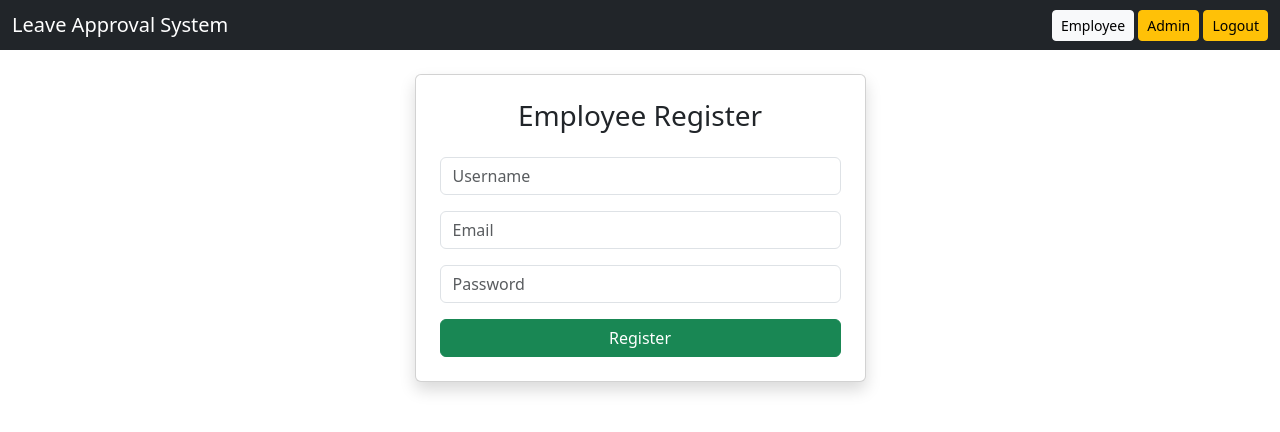
After one commit to Sudhevan01/LEAVE_APROVAL_SYSTEM, a Django app: page /register/ in a window 1280 px wide. The commit adds this page. Shown: the top 432 px of the page. Run offline with Django 5.2, Linux system fonts and the light colour scheme.

Commit message:
created registerpage, login page

```diff
--- a/leaveapp/templates/base.html
+++ b/leaveapp/templates/base.html
@@ -1,5 +1,6 @@
 <!DOCTYPE html>
 <html lang="en">
+
 <head>
     <meta charset="UTF-8">
     <meta name="viewport" content="width=device-width, initial-scale=1.0">
@@ -8,6 +9,7 @@
     <!-- Bootstrap -->
     <link href="https://cdn.jsdelivr.net/npm/bootstrap@5.3.0/dist/css/bootstrap.min.css" rel="stylesheet">
 </head>
+
 <body>
 
     <!-- Navbar -->
@@ -18,14 +20,17 @@
                 <span class="navbar-toggler-icon"></span>
             </button>
             <div>
-                <a href="/" class="btn btn-light btn-sm">
+                <a href="/dashboard/" class="btn btn-light btn-sm">
                     Employee
                 </a>
 
                 <a href="/admin-dashboard/" class="btn btn-warning btn-sm">
                     Admin
-        </a>
-</div>
+                </a>
+                <a href="/login/" class="btn btn-warning btn-sm">
+                    Logout
+                </a>
+            </div>
         </div>
     </nav>
 
@@ -35,4 +40,5 @@
     </div>
 
 </body>
+
 </html>
--- /dev/null
+++ b/leaveapp/templates/register.html
@@ -0,0 +1,46 @@
+{% extends 'base.html' %}
+
+{% block content %}
+
+<div class="row justify-content-center">
+
+    <div class="col-md-5">
+
+        <div class="card shadow p-4">
+
+            <h3 class="mb-4 text-center">
+                Employee Register
+            </h3>
+
+            <form method="POST">
+
+                {% csrf_token %}
+
+                <input type="text"
+                       name="username"
+                       class="form-control mb-3"
+                       placeholder="Username">
+
+                <input type="email"
+                       name="email"
+                       class="form-control mb-3"
+                       placeholder="Email">
+
+                <input type="password"
+                       name="password"
+                       class="form-control mb-3"
+                       placeholder="Password">
+
+                <button class="btn btn-success w-100">
+                    Register
+                </button>
+
+            </form>
+
+        </div>
+
+    </div>
+
+</div>
+
+{% endblock %}
--- a/leaveapp/urls.py
+++ b/leaveapp/urls.py
@@ -1,9 +1,13 @@
 from django.urls import path
+from django.shortcuts import redirect
 # pyrefly: ignore [missing-import]
 from . import views
 
 urlpatterns = [
-    path('', views.login_view, name='login'),
+    path('', lambda request: redirect('login')),
+    path('login/', views.login_view, name='login'),
+    path('logout/', views.logout_view, name='logout'),
+    path('register/', views.register_view, name='register'),
     path('dashboard/', views.dashboard, name='dashboard'),
     path('admin-dashboard/', views.admin_dashboard, name='admin_dashboard'),
     path('approve/<int:leave_id>/', views.approve_leave, name='approve_leave'),
--- a/leaveapp/views.py
+++ b/leaveapp/views.py
@@ -1,11 +1,41 @@
+from django.contrib.auth.models import User
+from django.http import HttpResponse
+from django.contrib.auth import authenticate, login, logout
+from django.contrib.auth.decorators import login_required
 from django.shortcuts import render,redirect
 # pyrefly: ignore [missing-import]
 from .models import Employee,LeaveRequest
 
 def login_view(request):
+
+    if request.method == 'POST':
+
+        username = request.POST.get('username')
+        password = request.POST.get('password')
+
+        user = authenticate(
+            request,
+            username=username,
+            password=password
+        )
+
+        if user is not None:
+
+            login(request, user)
+            if user.isstaff:
+                return redirect('admin-dashboard')
+            else:
+                return redirect('dashboard')
     return render(request, 'login.html')
 
 
+def logout_view(request):
+
+    logout(request)
+
+    return redirect('login')
+
+@login_required
 def dashboard(request):
 
     employee = Employee.objects.first()
@@ -39,15 +69,25 @@ def dashboard(request):
 
     return render(request, 'dashboard.html', context)
 
+@login_required
 def admin_dashboard(request):
+
+    if not request.user.is_staff:
+        return HttpResponse("Unauthorized Access")
 
     leaves = LeaveRequest.objects.all()
 
     context = {
-        'leaves': leaves
+        'leaves': leaves,
+        'total': leaves.count(),
+        'pending': leaves.filter(status='Pending').count(),
+        'approved': leaves.filter(status='Approved').count(),
+        'rejected': leaves.filter(status='Rejected').count(),
     }
 
-    return render(request, 'admin_dashboard.html', context)
+    return render(request,
+                  'admin_dashboard.html',
+                  context)
 
 
 def approve_leave(request, leave_id):
@@ -106,6 +146,22 @@ def admin_dashboard(request):
         'rejected': leaves.filter(status='Rejected').count(),
     }
 
-    return render(request,
-                  'admin_dashboard.html',
-                  context)
+    return render(request,'admin_dashboard.html',context)
+
+def register_view(request):
+
+    if request.method == 'POST':
+
+        username = request.POST.get('username')
+        email = request.POST.get('email')
+        password = request.POST.get('password')
+
+        User.objects.create_user(
+            username=username,
+            email=email,
+            password=password
+        )
+
+        return redirect('login')
+
+    return render(request, 'register.html')
```
